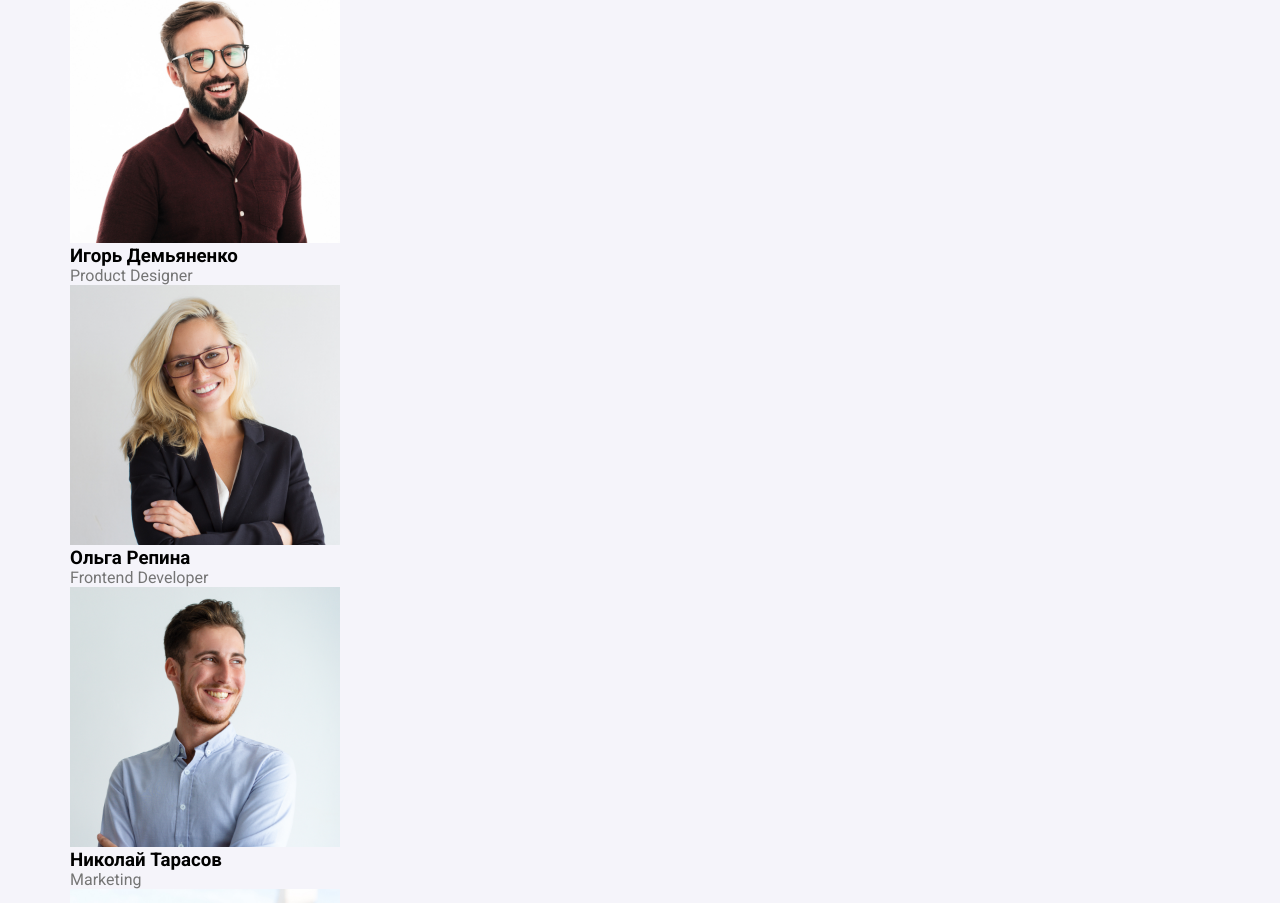
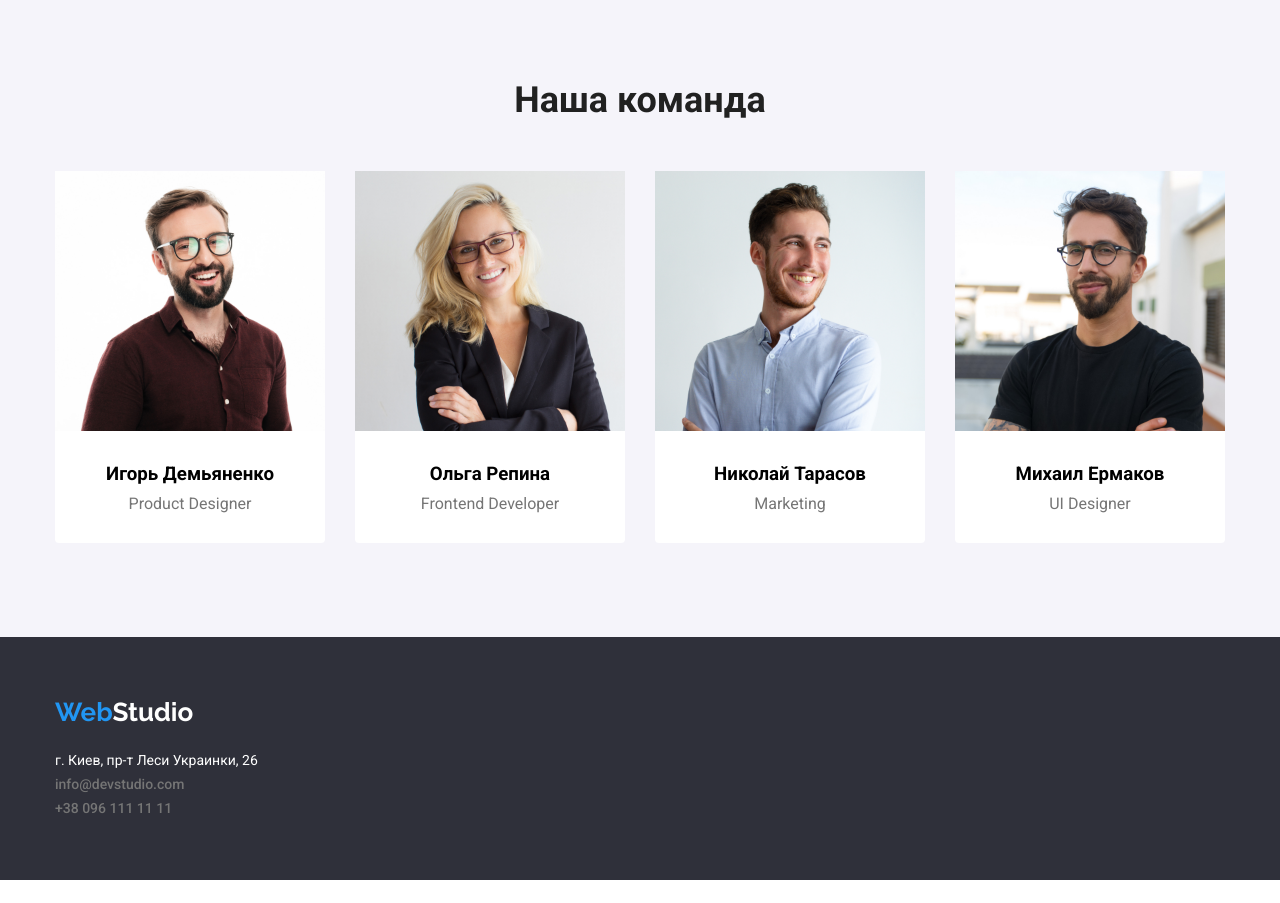
Before and after one commit to Alex4545779/goit-markup-hw-03, a plain HTML site: page index.html in a window 1280 px wide. Shown: the part 1464-2367 px from the top of the page. After the commit the page ends 2344 px from the top, so only its background shows below. Drawn offline with nearby package versions, Linux system fonts and the light colour scheme.

Commit message:
hw3 part1

```diff
--- a/css/style.css
+++ b/css/style.css
@@ -16,7 +16,7 @@ p {
 }
 /* common */
 .container {
-  width: 1170px;
+  width: 1200px;
   margin-left: auto;
   margin-right: auto;
   padding: 0 15px;
@@ -132,22 +132,18 @@ p {
 /* section-services */
 .section-services {
   text-align: center;
+  padding-bottom: 94px;
 }
 .section-img {
   display: flex;
-  flex-wrap: wrap;
-  justify-content: space-between;
 }
 .section-img .section-icon {
-  width: calc((100% - 60px) / 3);
+  width: 370px;
   margin-right: 30px;
 }
 .section-img .section-icon:nth-child(3n) {
   margin-right: 0;
 }
-/* .section-icon:not(:last-child) {
-  margin-right: 30px;
-} */
 .section-title {
   color: #212121;
   font-weight: 700;
@@ -174,18 +170,39 @@ p {
   color: #757575;
   text-transform: none;
 }
+/* employees */
 
 .section-employees {
   background-color: #f5f4fa;
   font-weight: 500;
   font-size: 16px;
   line-height: 19px;
+  text-align: center;
+  padding-top: 94px;
+  padding-bottom: 94px;
 }
-.section-employees p {
+
+.list-employees {
+  display: flex;
+}
+.employees {
+  background-color: #ffffff;
+  margin-right: 30px;
+  border-radius: 0px 0px 4px 4px;
+}
+.employees:nth-child(4n) {
+  margin-right: 0;
+}
+.employees-name {
+  padding-top: 30px;
+  padding-bottom: 10px;
+}
+.employees-text {
   font-weight: 400;
   font-size: 16px;
   line-height: 19px;
   color: #757575;
+  padding-bottom: 30px;
 }
 /* footer*/
 .footer {
@@ -194,6 +211,15 @@ p {
   font-weight: 400;
   font-size: 14px;
   line-height: 24px;
+}
+
+.footer-logo {
+  padding-top: 60px;
+  padding-bottom: 20px;
+}
+
+.footer-list {
+  padding-bottom: 60px;
 }
 /* contacts-footer */
 .contacts-footer a {
--- a/index.html
+++ b/index.html
@@ -89,26 +89,26 @@
     <section class="section-employees">
         <div class="container">
             <h2 class="section-title">Наша команда</h2>
-                <ul>
-                    <li>
+                <ul class="list-employees">
+                    <li class="employees">
                         <img src="./img/img2.jpg" alt="Игорь Демьяненко" width="270" />
-                        <h3>Игорь Демьяненко</h3>
-                        <p>Product Designer</p>
+                        <h3 class="employees-name">Игорь Демьяненко</h3>
+                        <p class="employees-text">Product Designer</p>
                     </li>
-                    <li>
+                    <li class="employees">
                         <img src="./img/img3.jpg" alt="Ольга Репина" width="270" />
-                        <h3>Ольга Репина</h3>
-                        <p>Frontend Developer</p>
+                        <h3 class="employees-name">Ольга Репина</h3>
+                        <p class="employees-text">Frontend Developer</p>
                     </li>
-                    <li>
+                    <li class="employees">
                         <img src="./img/img4.jpg" alt="Николай Тарасов" width="270" />
-                        <h3>Николай Тарасов</h3>
-                        <p>Marketing</p>
+                        <h3 class="employees-name">Николай Тарасов</h3>
+                        <p class="employees-text">Marketing</p>
                     </li>
-                    <li>
+                    <li class="employees">
                         <img src="./img/img5.jpg" alt="Михаил Ермаков" width="270" />
-                        <h3>Михаил Ермаков</h3>
-                        <p>UI Designer</p>
+                        <h3 class="employees-name">Михаил Ермаков</h3>
+                        <p class="employees-text">UI Designer</p>
                     </li>
                 </ul>
         </div>
@@ -117,8 +117,8 @@
 <!--Футер-->
     <footer class="footer">
         <div class="container">
-            <p><a href="./index.html" class="logo-1">Web<span class="part-logo-1">Studio</span></a></p>
-            <ul>
+            <p class="footer-logo"><a href="./index.html" class="logo-1">Web<span class="part-logo-1">Studio</span></a></p>
+            <ul class="footer-list">
                <li>
                 <p>г. Киев, пр-т Леси Украинки, 26</p>
                 </li>
```
